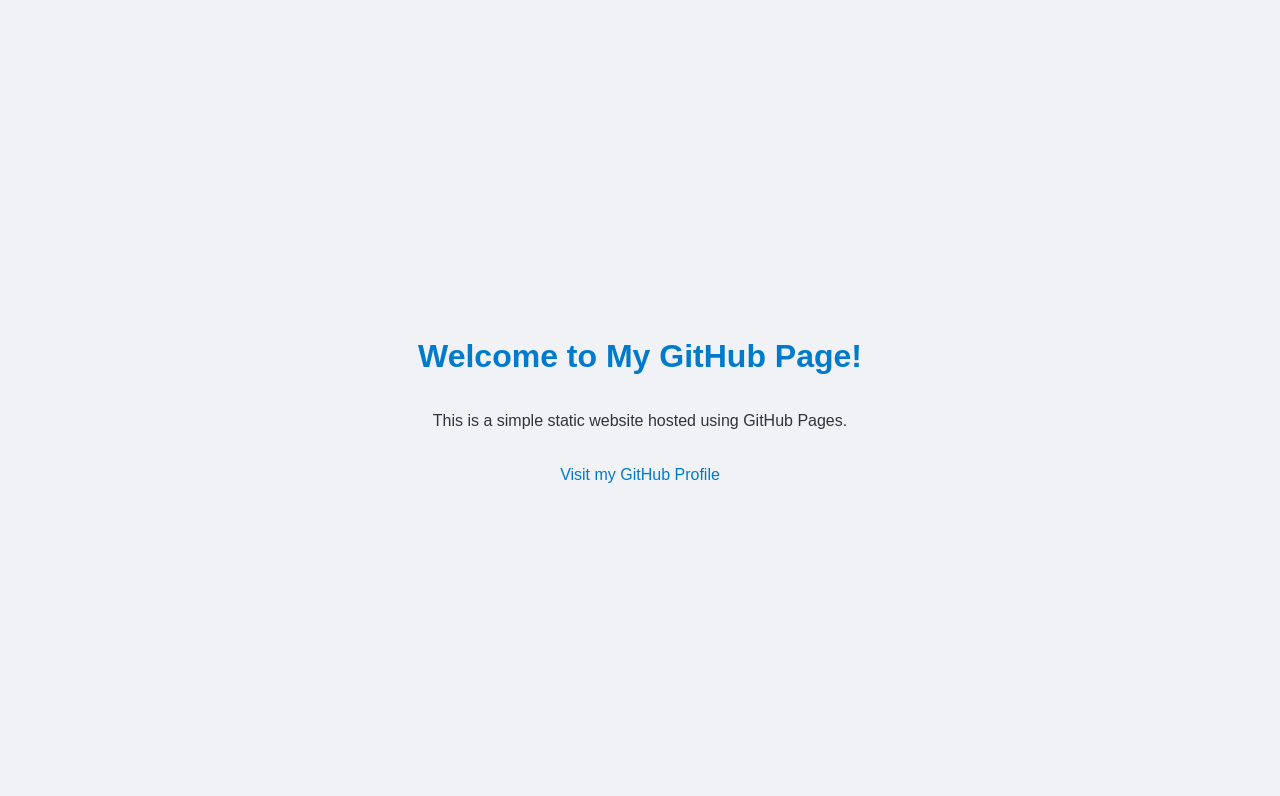
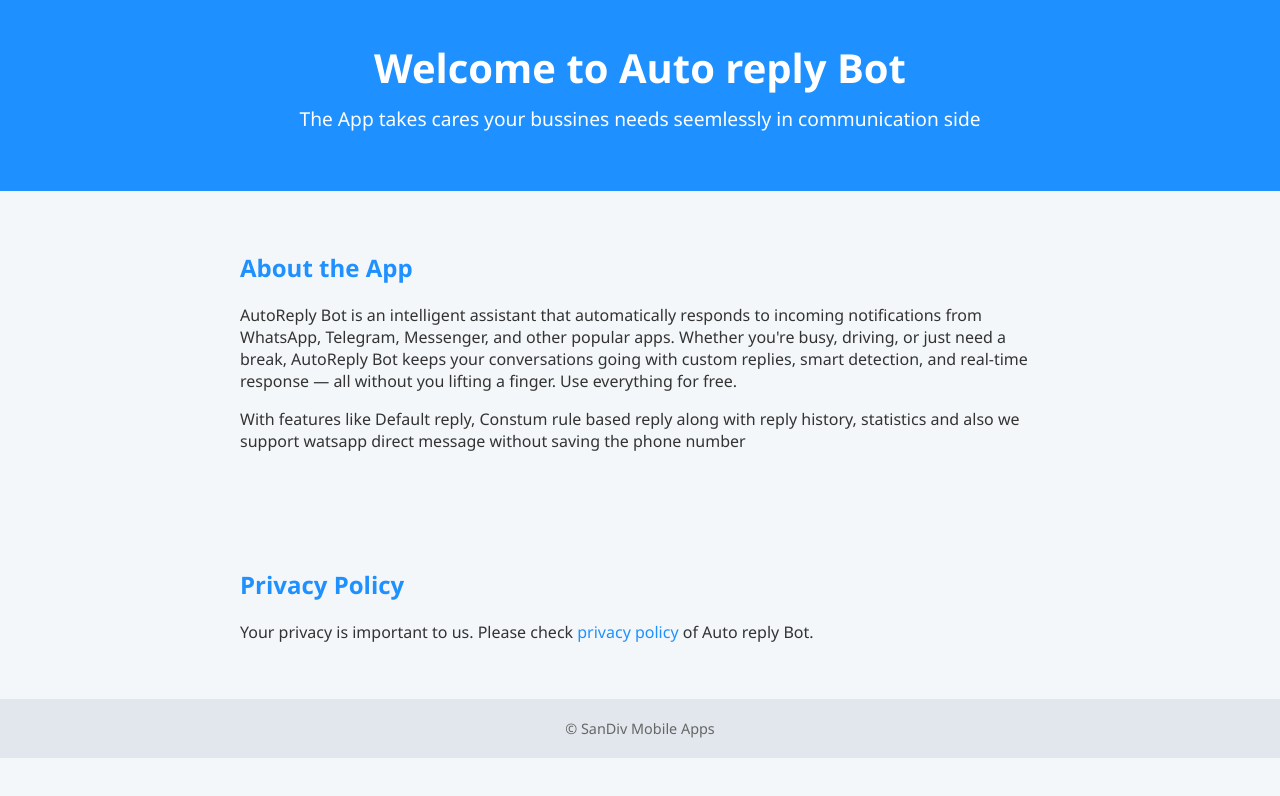
Before and after one commit to SantoshMadhukar/auto-reply-bot, a plain HTML site: page index.html in a window 1280 px wide. Drawn offline with Linux system fonts and the light colour scheme.

Commit message:
Update index.html

```diff
--- a/index.html
+++ b/index.html
@@ -1,37 +1,82 @@
 <!DOCTYPE html>
 <html lang="en">
 <head>
-  <meta charset="UTF-8" />
-  <meta name="viewport" content="width=device-width, initial-scale=1.0"/>
-  <title>My First GitHub Page</title>
+  <meta charset="UTF-8">
+  <meta name="viewport" content="width=device-width, initial-scale=1">
+  <title>AutoReply Bot – Smart Notification Responder</title>
   <style>
     body {
-      font-family: Arial, sans-serif;
-      background: #f0f2f5;
+      font-family: 'Segoe UI', Tahoma, Geneva, Verdana, sans-serif;
       margin: 0;
-      padding: 0;
-      display: flex;
-      flex-direction: column;
-      align-items: center;
-      justify-content: center;
-      height: 100vh;
+      background-color: #f4f7f9;
       color: #333;
     }
-
-    h1 {
-      color: #007acc;
+    header {
+      background-color: #1e90ff;
+      color: white;
+      padding: 40px 20px;
+      text-align: center;
     }
-
+    header h1 {
+      margin: 0;
+      font-size: 2.5em;
+    }
+    header p {
+      font-size: 1.2em;
+      margin-top: 10px;
+    }
+    section {
+      padding: 40px 20px;
+      max-width: 800px;
+      margin: auto;
+    }
+    h2 {
+      color: #1e90ff;
+    }
+    footer {
+      background-color: #e1e7ed;
+      text-align: center;
+      padding: 20px;
+      font-size: 0.9em;
+      color: #666;
+    }
     a {
-      margin-top: 20px;
-      color: #007acc;
+      color: #1e90ff;
       text-decoration: none;
+    }
+    a:hover {
+      text-decoration: underline;
     }
   </style>
 </head>
 <body>
-  <h1>Welcome to My GitHub Page!</h1>
-  <p>This is a simple static website hosted using GitHub Pages.</p>
-  <a href="https://github.com/YOUR_USERNAME">Visit my GitHub Profile</a>
+
+  <header>
+    <h1>Welcome to Auto reply Bot</h1>
+    <p>The App takes cares your bussines needs seemlessly in communication side</p>
+  </header>
+
+  <section>
+    <h2>About the App</h2>
+    <p>
+      AutoReply Bot is an intelligent assistant that automatically responds to incoming notifications from WhatsApp, Telegram, Messenger, and other popular apps. Whether you're busy, driving, or just need a break, AutoReply Bot keeps your conversations going with custom replies, smart detection, and real-time response — all without you lifting a finger. Use everything for free.
+    </p>
+    <p>
+      With features like Default reply, Constum rule based reply along with reply history, statistics and also we support watsapp direct message without saving the phone number
+    </p>
+  </section>
+
+  <section>
+    <h2>Privacy Policy</h2>
+    <p>
+      Your privacy is important to us. Please check <a href="./privacy.html">privacy policy</a> of Auto reply Bot.
+    </p>
+
+  </section>
+
+  <footer>
+    &copy; SanDiv Mobile Apps</a>
+  </footer>
+
 </body>
 </html>
```
